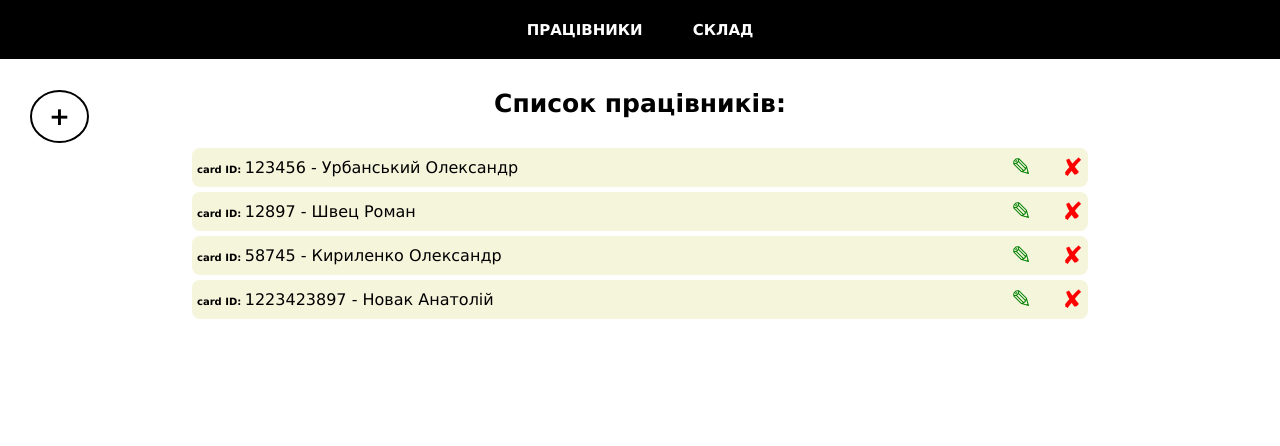
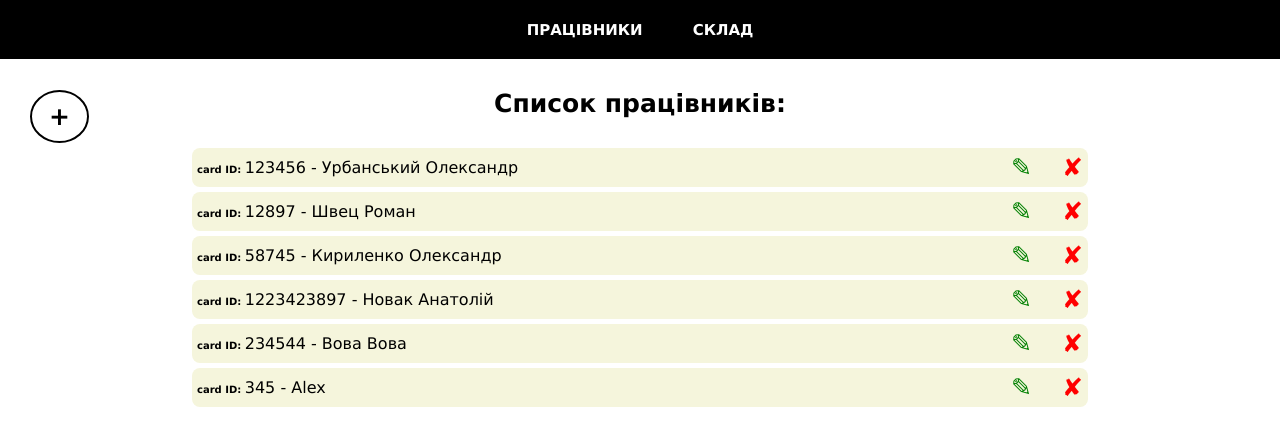
Before and after one commit to alexurbanskyi/spilna-sprava-sklad, a React (Create React App) app: page / in a window 1280 px wide. Shown: the top 446 px of the page. Built offline with nearby package versions, Linux system fonts and the light colour scheme; data requests are answered from the project's data file.

Commit message:
added side bar

```diff
--- a/server/db.json
+++ b/server/db.json
@@ -19,6 +19,16 @@
       "id": 4,
       "cardId": 1223423897,
       "userName": "Новак Анатолій"
+    },
+    {
+      "cardId": "234544",
+      "userName": "Вова Вова",
+      "id": 5
+    },
+    {
+      "cardId": "345",
+      "userName": "Alex",
+      "id": 6
     }
   ],
   "devices": [
@@ -41,7 +51,7 @@
     },
     {
       "id": 2,
-      "monitors":[
+      "monitors": [
         {
           "id": 1,
           "monitorId": 1245,
--- a/src/App.js
+++ b/src/App.js
@@ -6,13 +6,14 @@ import Sklad from "./Pages/Sklad/Sklad";
 import { useGetUsersQuery } from "./redux/usersApi";
 import Desktop from "./component/Desktop/Desktop";
 import { useGetDevicesQuery } from "./redux/devicesApi";
+import AllDevices from "./component/AllDevices/AllDevices";
 
 
 function App() {
-  const { data = [], isLoading } = useGetUsersQuery();
+  const { data = [], isLoading: isUsersLoading } = useGetUsersQuery();
   const { data: devicesData = [] , isLoading: isDevicesDataLoading } = useGetDevicesQuery()
 
-  console.log('deviceData -->', devicesData)
+  console.log('devicesData -->', devicesData)
   console.log('isDevicesDataLoasing -->', isDevicesDataLoading)
 
   return (
@@ -21,9 +22,10 @@ function App() {
       <Routes>
         <Route
           path="/"
-          element={<Users users={data} isLoading={isLoading} />}
+          element={<Users users={data} isLoading={isUsersLoading} />}
         />
         <Route path="sklad" element={<Sklad />}>
+          <Route index element={<AllDevices/>}/>
           <Route path="desktop" element={<Desktop/>}/>
         </Route>
       </Routes>
--- /dev/null
+++ b/src/component/AllDevices/AllDevices.js
@@ -0,0 +1,12 @@
+import React from 'react'
+import './allDevices.css'
+
+function AllDevices() {
+  return (
+    <div className='all_devices'>
+      ALL Devices
+    </div>
+  )
+}
+
+export default AllDevices
--- /dev/null
+++ b/src/component/AllDevices/allDevices.css
@@ -0,0 +1,3 @@
+.all_devices{
+    color: green;
+}
```
